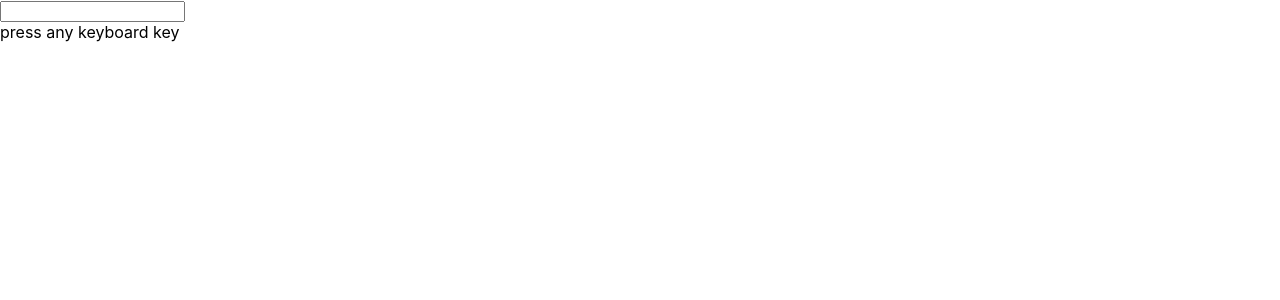
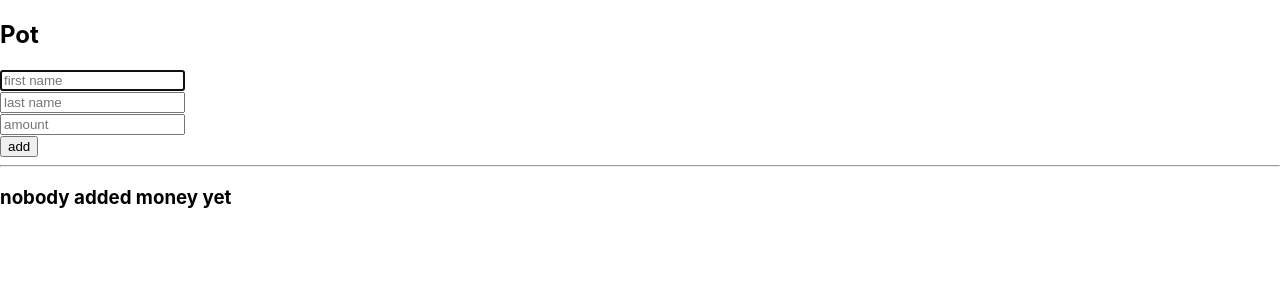
Before and after one commit to mlelaure/hooks-practice, a React (Create React App) app: page / in a window 1280 px wide. Shown: the top 300 px of the page. Built offline with nearby package versions, Linux system fonts and the light colour scheme.

Commit message:
useRef for login component focus  + recap exercice in a Pot.js component

```diff
--- a/src/App.js
+++ b/src/App.js
@@ -1,11 +1,11 @@
 import React from 'react';
-import Keycode from './components/Keycode';
+import Pot from './components/Pot';
 
 function App() {
   return (
     <div className="App">
       <header className="App-header">
-        <Keycode />
+        <Pot />
       </header>
     </div>
   );
--- /dev/null
+++ b/src/components/Pot.js
@@ -0,0 +1,72 @@
+import React, { useState, useEffect, useRef } from 'react';
+
+const Pot = () => {
+  const [firstName, setFirstName] = useState('');
+  const [lastName, setLastName] = useState('');
+  const [amount, setAmount] = useState('');
+  const [users, setUsers] = useState([]);
+  const firstNameRef = useRef();
+  useEffect(() => {
+    firstNameRef.current.focus();
+  }, []);
+  const handleFirstName = e => {
+    setFirstName(e.currentTarget.value)
+  };
+  const handleLastName = e => {
+    setLastName(e.currentTarget.value)
+  };
+  const handleAmount = e => {
+    setAmount(e.currentTarget.value);
+  };
+  const handleSubmit = e => {
+    e.preventDefault();
+    const newUser = {
+      id: Date.now(),
+      firstName,
+      lastName,
+      amount: Number(amount)
+    }
+    setUsers([newUser, ...users]);
+    setFirstName('');
+    setLastName('');
+    setAmount(0.0);
+    firstNameRef.current.focus();
+  };
+  return (
+    <>
+      <h2>Pot</h2>
+      <form onSubmit={handleSubmit}>
+        <input
+          type="text"
+          value={firstName}
+          onChange={handleFirstName}
+          placeholder="first name"
+          ref={firstNameRef}
+        /><br />
+        <input
+          type="text"
+          value={lastName}
+          onChange={handleLastName}
+          placeholder="last name"
+        /><br />
+        <input
+          type="text"
+          value={amount}
+          onChange={handleAmount}
+          placeholder="amount"
+        /><br />
+        <button type="submit">add</button><br />
+      </form>
+      <hr/>
+      {
+        users.length > 0 ? (
+          users.map(usr => <div key={usr.id}>{usr.firstName} added {usr.amount}</div>)
+        ) : (
+          <h3>nobody added money yet</h3>
+        )
+      }
+    </>
+  );
+}
+
+export default Pot;
```
Also changed, not shown: src/components/Login.js (added, +28 -0 lines).
